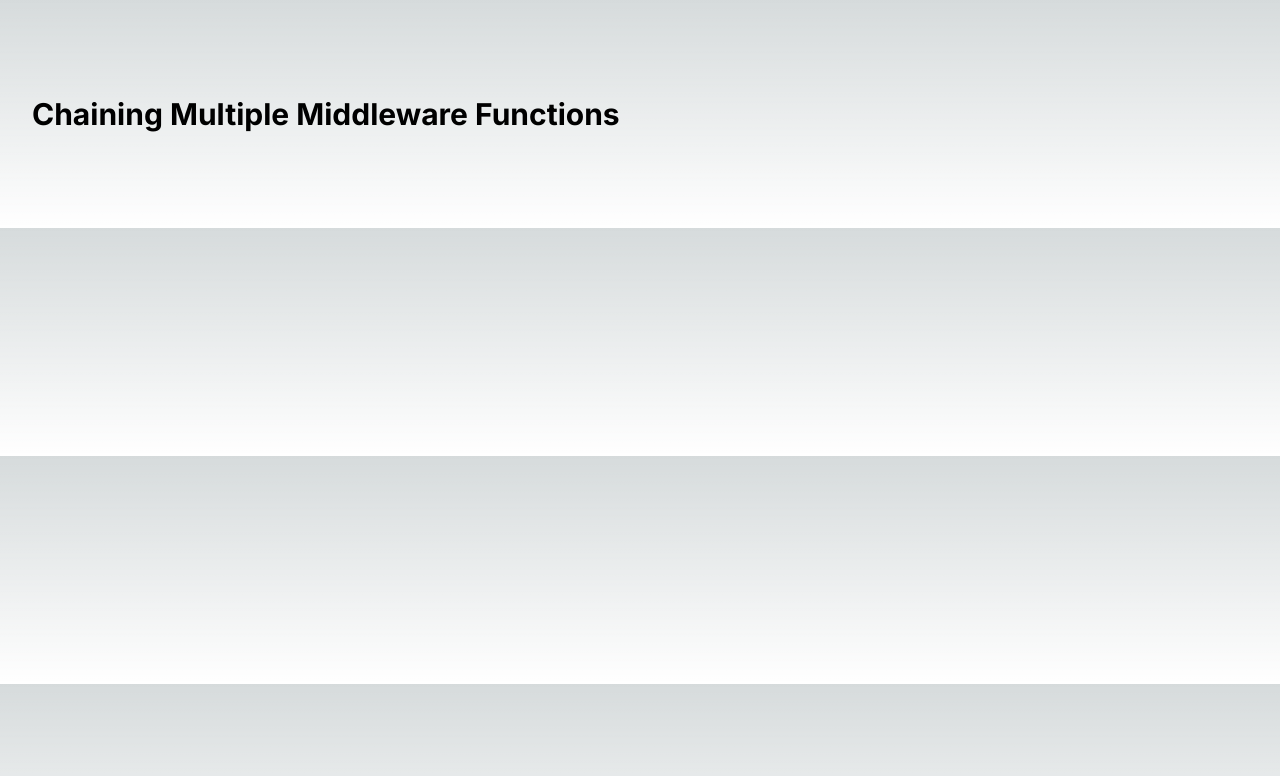
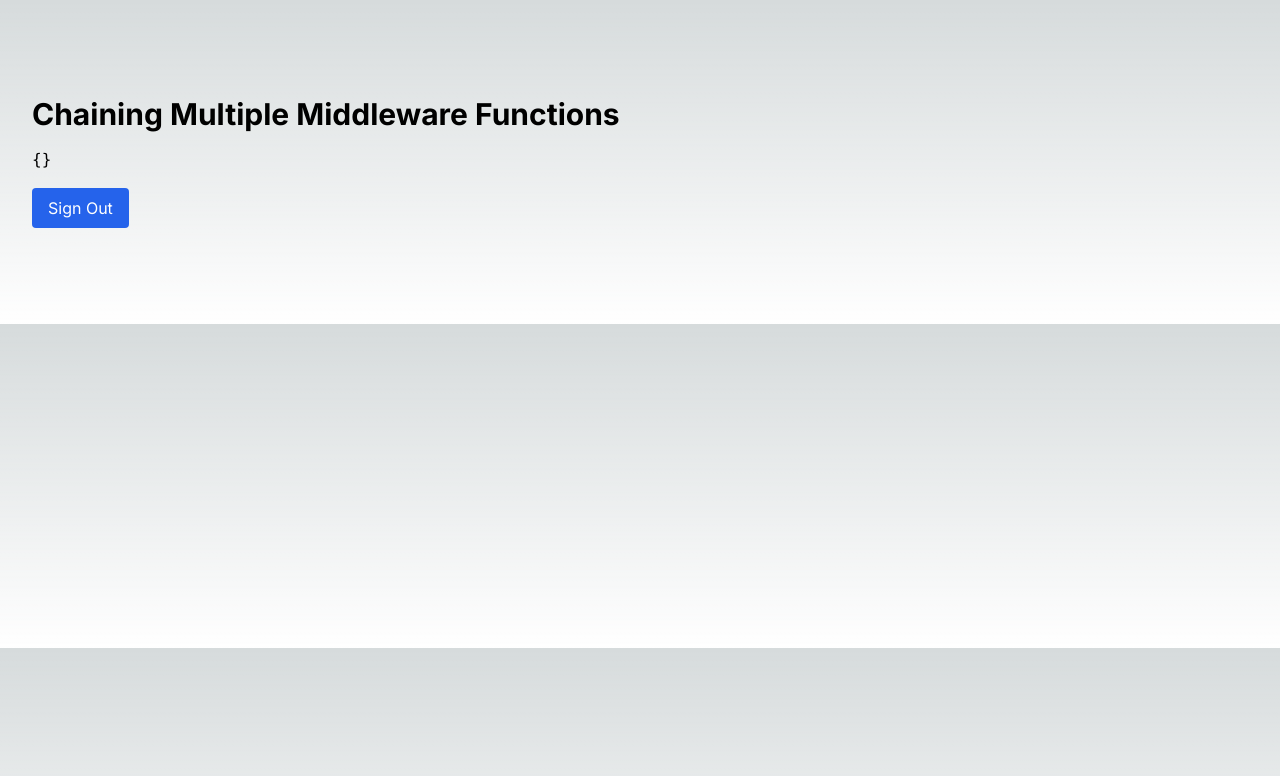
Before and after one commit to HamedBahram/next-middleware-chain, a Next.js app: page / in a window 1280 px wide. Shown: the top 776 px of the page. Built offline with nearby package versions, Linux system fonts and the light colour scheme; no server answers.

Commit message:
Add next-auth

```diff
--- /dev/null
+++ b/app/api/auth/[...nextauth]/route.ts
@@ -0,0 +1,15 @@
+import NextAuth from 'next-auth'
+import GoogleProvider from 'next-auth/providers/google'
+
+export const authOptions = {
+  providers: [
+    GoogleProvider({
+      clientId: process.env.GOOGLE_CLIENT_ID ?? '',
+      clientSecret: process.env.GOOGLE_CLIENT_SECRET ?? ''
+    })
+  ]
+}
+
+const handler = NextAuth(authOptions)
+
+export { handler as GET, handler as POST }
--- /dev/null
+++ b/app/api/hello/route.ts
@@ -0,0 +1,5 @@
+import { NextResponse } from 'next/server'
+
+export function GET() {
+  return NextResponse.json({ message: 'Hello World!' })
+}
--- a/app/layout.tsx
+++ b/app/layout.tsx
@@ -1,22 +1,25 @@
 import './globals.css'
 import type { Metadata } from 'next'
 import { Inter } from 'next/font/google'
+import Providers from './providers'
 
 const inter = Inter({ subsets: ['latin'] })
 
 export const metadata: Metadata = {
   title: 'Create Next App',
-  description: 'Generated by create next app',
+  description: 'Generated by create next app'
 }
 
 export default function RootLayout({
-  children,
+  children
 }: {
   children: React.ReactNode
 }) {
   return (
-    <html lang="en">
-      <body className={inter.className}>{children}</body>
+    <html lang='en'>
+      <body className={inter.className}>
+        <Providers>{children}</Providers>
+      </body>
     </html>
   )
 }
--- a/app/page.tsx
+++ b/app/page.tsx
@@ -1,10 +1,28 @@
-export default function Home() {
+import Link from 'next/link'
+
+import { getServerSession } from 'next-auth'
+import { authOptions } from './api/auth/[...nextauth]/route'
+
+export default async function Home() {
+  const session = await getServerSession(authOptions)
+  const user = session?.user
+
   return (
     <section className='py-24'>
       <div className='container'>
         <h1 className='text-3xl font-bold'>
           Chaining Multiple Middleware Functions
         </h1>
+        <pre className='mt-4'>
+          <code>{JSON.stringify({ name: user?.name }, null, 2)}</code>
+        </pre>
+
+        <Link
+          href='/api/auth/signout'
+          className='mt-4 inline-block rounded bg-blue-600 px-4 py-2 text-white hover:bg-blue-700'
+        >
+          Sign Out
+        </Link>
       </div>
     </section>
   )
--- /dev/null
+++ b/app/providers.tsx
@@ -0,0 +1,7 @@
+'use client'
+
+import { SessionProvider } from 'next-auth/react'
+
+export default function Providers({ children }: { children: React.ReactNode }) {
+  return <SessionProvider>{children}</SessionProvider>
+}
--- a/middleware.ts
+++ b/middleware.ts
@@ -2,7 +2,9 @@ import { chain } from '@/middlewares/chain'
 import { withMiddleware1 } from '@/middlewares/middleware1'
 import { withMiddleware2 } from '@/middlewares/middleware2'
 
-export default chain([withMiddleware1, withMiddleware2])
+// export default chain([withMiddleware1, withMiddleware2])
+
+export { default } from 'next-auth/middleware'
 
 export const config = {
   matcher: ['/((?!api|_next/static|_next/image|favicon.ico).*)']
--- a/package.json
+++ b/package.json
@@ -16,6 +16,7 @@
     "eslint": "8.46.0",
     "eslint-config-next": "13.4.12",
     "next": "13.4.12",
+    "next-auth": "^4.24.4",
     "postcss": "8.4.27",
     "react": "18.2.0",
     "react-dom": "18.2.0",
```
Also changed, not shown: 2 other files (tests, documents, lock files or other folders).
